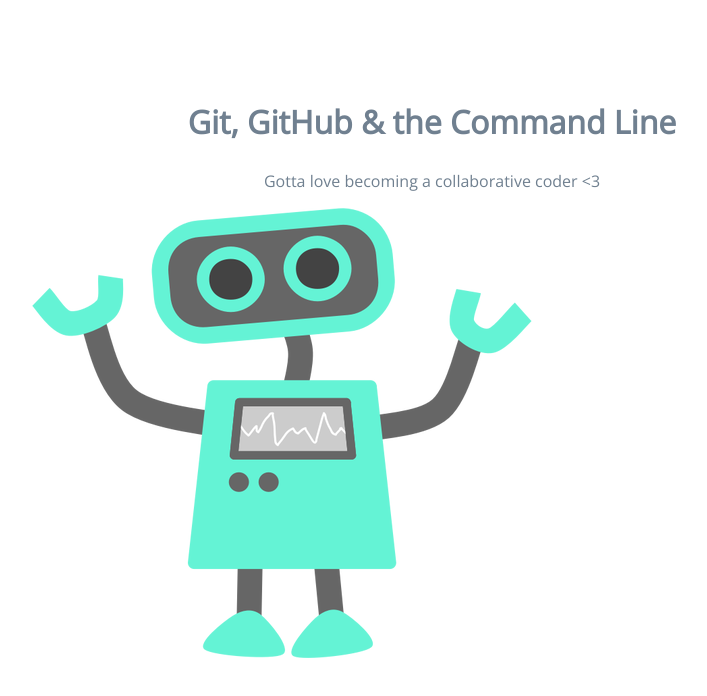
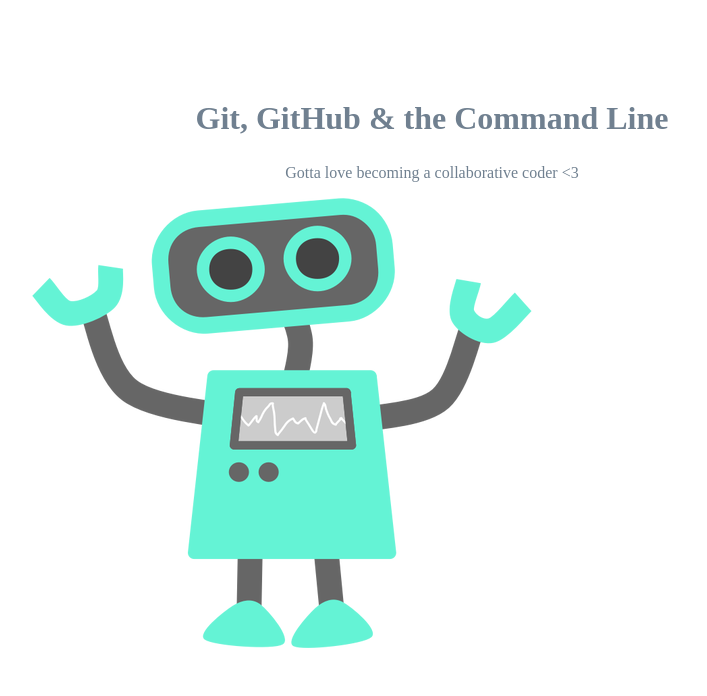
Before and after one commit to helloklow/105-project, a plain HTML site: page index.html in a window 1280 px wide. Shown: the whole page, without its empty margins (208-915 px from the left). Drawn offline with nearby package versions, Linux system fonts and the light colour scheme.

Commit message:
testing merge

```diff
--- a/css/style.css
+++ b/css/style.css
@@ -8,9 +8,9 @@ section p {
 	color: slategrey;
 }
 section h1 {
-	font: 32px 'Open Sans';
+	font: 32px 'Montserrat';
 	font-weight: bold;
 }
 section p {
-	font: 16px 'Open Sans';
+	font: 16px 'Montserrat';
 }
```
Also changed, not shown: 1 other file.
